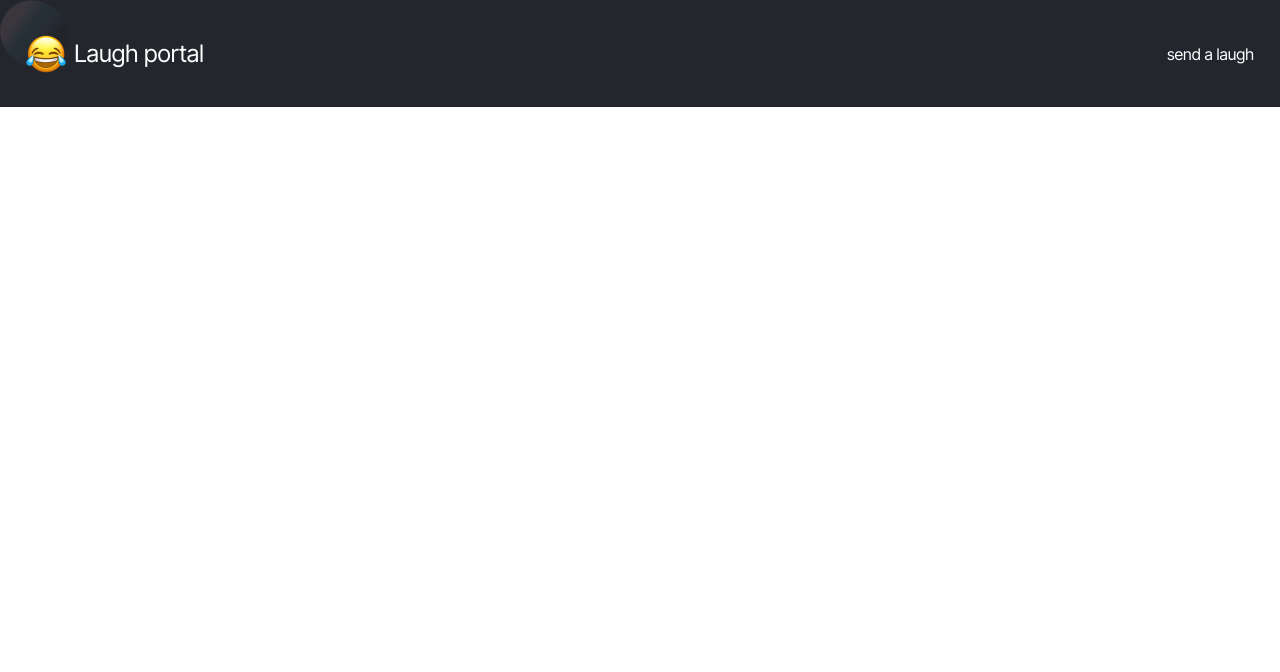
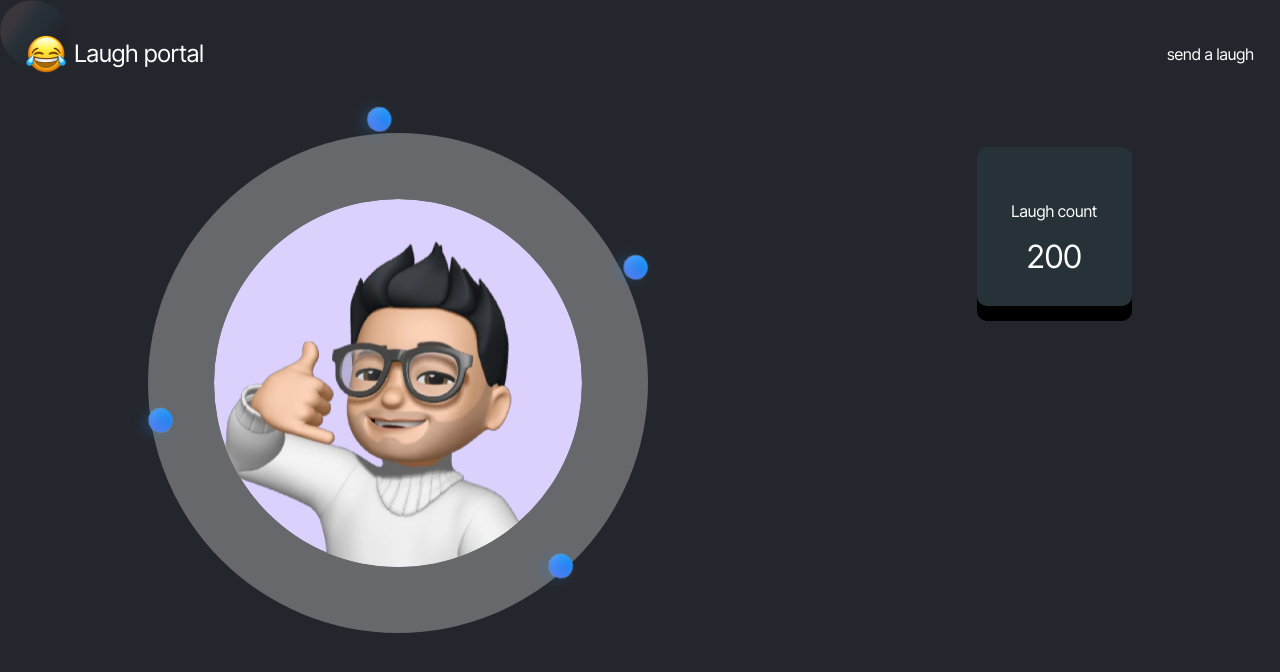
Before and after one commit to nonfungiblehayor/laugable, a React (Create React App) app in the folder laughportal/: page / in a window 1280 px wide. Shown: the top 672 px of the page. Built offline with nearby package versions, Linux system fonts and the light colour scheme.

Commit message:
feat: created and style body component

```diff
--- a/laughportal/src/App.css
+++ b/laughportal/src/App.css
@@ -3,6 +3,7 @@
   padding: 0;
   margin: 0;
   background-color: #24262D;
+  height: 2000px;
   display: flex;
   flex-direction: column;
   background-image: url(./images/Ellipse\ 11.svg);
@@ -46,4 +47,83 @@
   font-weight: 450px;
   font-family: "Inter Tight", sans-serif;
   color: #FFFFFF;
+}
+.App section {
+  display: flex;
+  flex-direction: row;
+  max-width: 100%;
+  justify-content: space-around;
+  margin-top: 40px;
+}
+.App section .round-div {
+  display: flex;
+  flex-direction: column;
+}
+.App section .round-div nav {
+  display: flex;
+  flex-direction: row;
+  align-items: center;
+  margin-left: 90px;
+  padding-left: 100px;
+  gap: 250px;
+  max-width: 100%;
+  margin-bottom: -60px;
+  transform: rotate(30deg);
+}
+.App section .round-div nav img {
+  width: 45.91px;
+  height: 45.88px;
+}
+.App section .round-div .round-emoji {
+  width: 500px;
+  height: 500px;
+  border-radius: 300px;
+  background-color: rgba(255, 255, 255, 0.3);
+  display: flex;
+  align-items: center;
+  align-content: center;
+  justify-content: center;
+  margin-bottom: -150px;
+}
+.App section .round-div .round-emoji img {
+  width: 368px;
+  height: 368px;
+}
+.App section .round-div .dot {
+  display: flex;
+  flex-direction: row;
+  align-items: center;
+  margin-left: -30px;
+  padding-left: 0;
+  gap: 380px;
+  max-width: 100%;
+  transform: rotate(20deg);
+}
+.App section .round-div .dot img {
+  width: 45.91px;
+  height: 45.88px;
+}
+.App section .sq-div {
+  display: flex;
+  flex-direction: column;
+  background-color: #263238;
+  justify-content: center;
+  padding-top: 8px;
+  width: 155px;
+  height: 151px;
+  border-radius: 10px;
+  box-shadow: 0px 15px black;
+  align-items: center;
+}
+.App section .sq-div p {
+  font-size: 16px;
+  font-weight: 450;
+  font-family: "Inter Tight", sans-serif;
+  color: #FFFFFF;
+}
+.App section .sq-div span {
+  font-size: 32px;
+  font-weight: 450;
+  font-family: "Inter Tight", sans-serif;
+  color: #FFFFFF;
 }/*# sourceMappingURL=App.css.map */
--- a/laughportal/src/App.js
+++ b/laughportal/src/App.js
@@ -1,10 +1,12 @@
 import './App.css';
 import Header from './components/header';
+import Body from './components/body';
 
 function App() {
   return (
     <div className="App">
       <Header />
+      <Body />
     </div>
   );
 }
--- a/laughportal/src/App.scss
+++ b/laughportal/src/App.scss
@@ -6,6 +6,7 @@ $font: 'Inter Tight', sans-serif;;
     padding: 0;
     margin: 0;
     background-color: #24262D;
+    height: 2000px;
     display: flex;
     flex-direction: column;
     background-image: url(./images/Ellipse\ 11.svg);
@@ -49,4 +50,83 @@ $font: 'Inter Tight', sans-serif;;
             color: #FFFFFF;
         }
     }
+    section {
+        display: flex;
+        flex-direction: row;
+        max-width: 100%;
+        justify-content: space-around;
+        margin-top: 40px;
+        .round-div {
+            display: flex;
+            flex-direction: column;
+            nav {
+                display: flex;
+                flex-direction: row;
+                align-items: center;
+                margin-left: 90px;
+                padding-left: 100px;
+                gap: 250px;
+                max-width: 100%;
+                margin-bottom: -60px;
+                transform: rotate(30deg);
+                img {
+                    width: 45.91px;
+                    height: 45.88px;
+                }
+            }
+            .round-emoji {
+                width: 500px;
+                height: 500px;
+                border-radius: 300px;
+                background-color: rgba(255, 255, 255, 0.3);
+                display: flex;
+                align-items: center;
+                align-content: center;
+                justify-content: center;
+                margin-bottom: -150px;
+                img {
+                    width: 368px;
+                    height: 368px;
+                }
+            }
+            .dot {
+                    display: flex;
+                    flex-direction: row;
+                    align-items: center;
+                    margin-left: -30px;
+                    padding-left: 0;
+                    gap: 380px;
+                    max-width: 100%;
+                    transform: rotate(20deg);
+                    img {
+                        width: 45.91px;
+                        height: 45.88px;
+                    }
+            }
+        }
+        .sq-div {
+            display: flex;
+            flex-direction: column;
+            background-color: #263238;
+            justify-content: center;
+            padding-top: 8px;
+            width: 155px;
+            height: 151px;
+            border-radius: 10px;
+            box-shadow: 0px 15px black;
+            align-items: center;
+            p {
+                font-size: 16px;
+                font-weight: 450;
+                font-family: $font;
+                color: #FFFFFF;
+            }
+            span {
+                font-size: 32px;
+                font-weight: 450;
+                font-family: $font;
+                color: #FFFFFF;
+            }
+        }
+    }
 }
--- /dev/null
+++ b/laughportal/src/components/body.js
@@ -0,0 +1,26 @@
+import React from 'react'
+import elipse from '../images/Ellipse25.svg'
+import memoji from '../images/memoji.svg'
+
+function Body() {
+    return <section>
+        <div className='round-div'>
+            <nav>
+                <img src={elipse} alt='elipse dot'></img>
+                <img src={elipse} alt='elipse dot'></img>
+            </nav>
+            <div className='round-emoji'>
+                <img src={memoji} alt='memoji'></img>
+            </div>
+            <nav className='dot'>
+                <img src={elipse} alt='elipse dot'></img>
+                <img src={elipse} alt='elipse dot'></img>
+            </nav>
+        </div>
+        <div className='sq-div'>
+                <p>Laugh count</p>
+                <span>200</span>
+        </div>
+    </section>
+}
+export default Body
```
Also changed, not shown: laughportal/src/components/wallet.js (added), laughportal/src/images/Ellipse25.svg (added), 1 other file (tests, documents, lock files or other folders).
